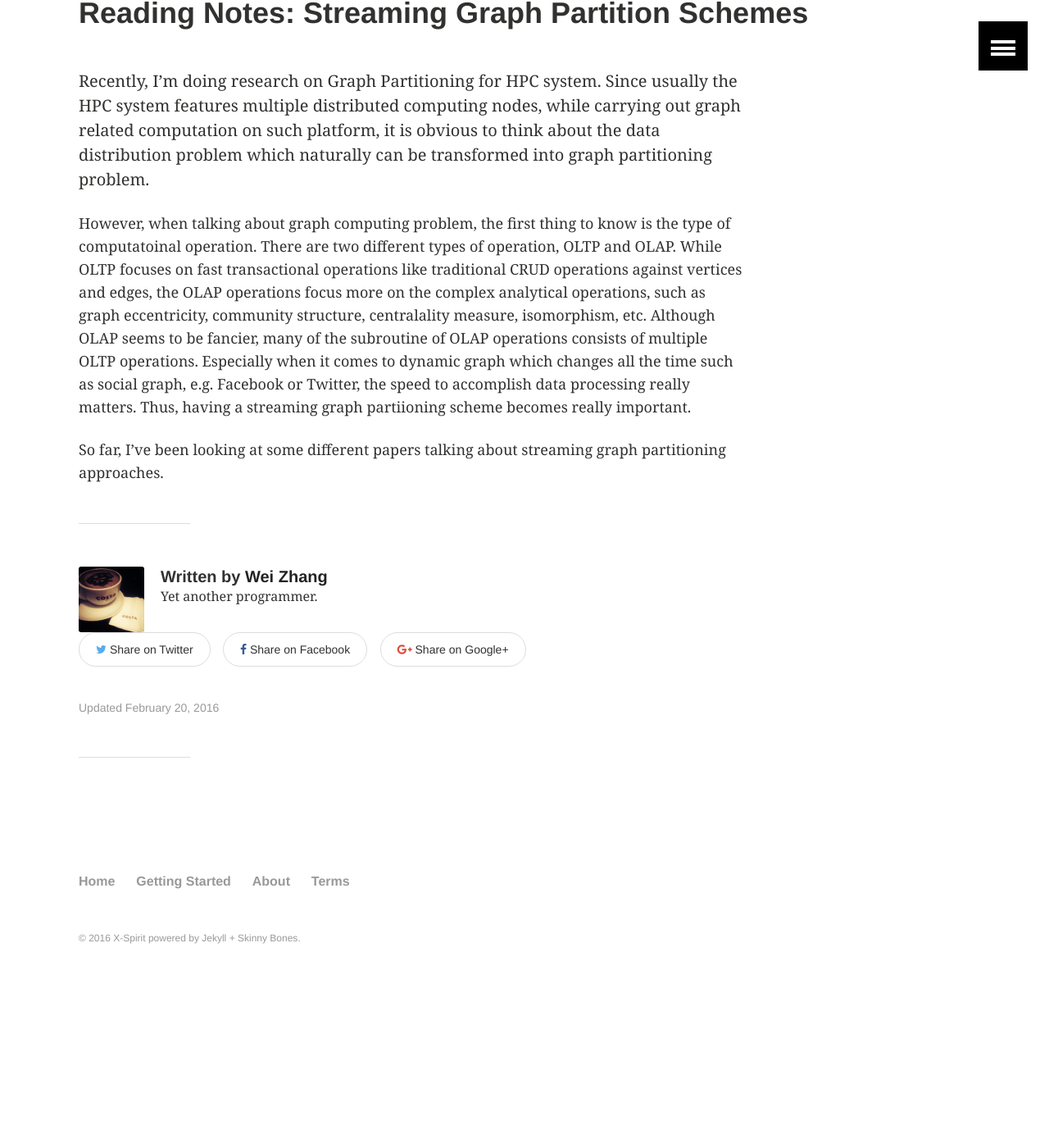
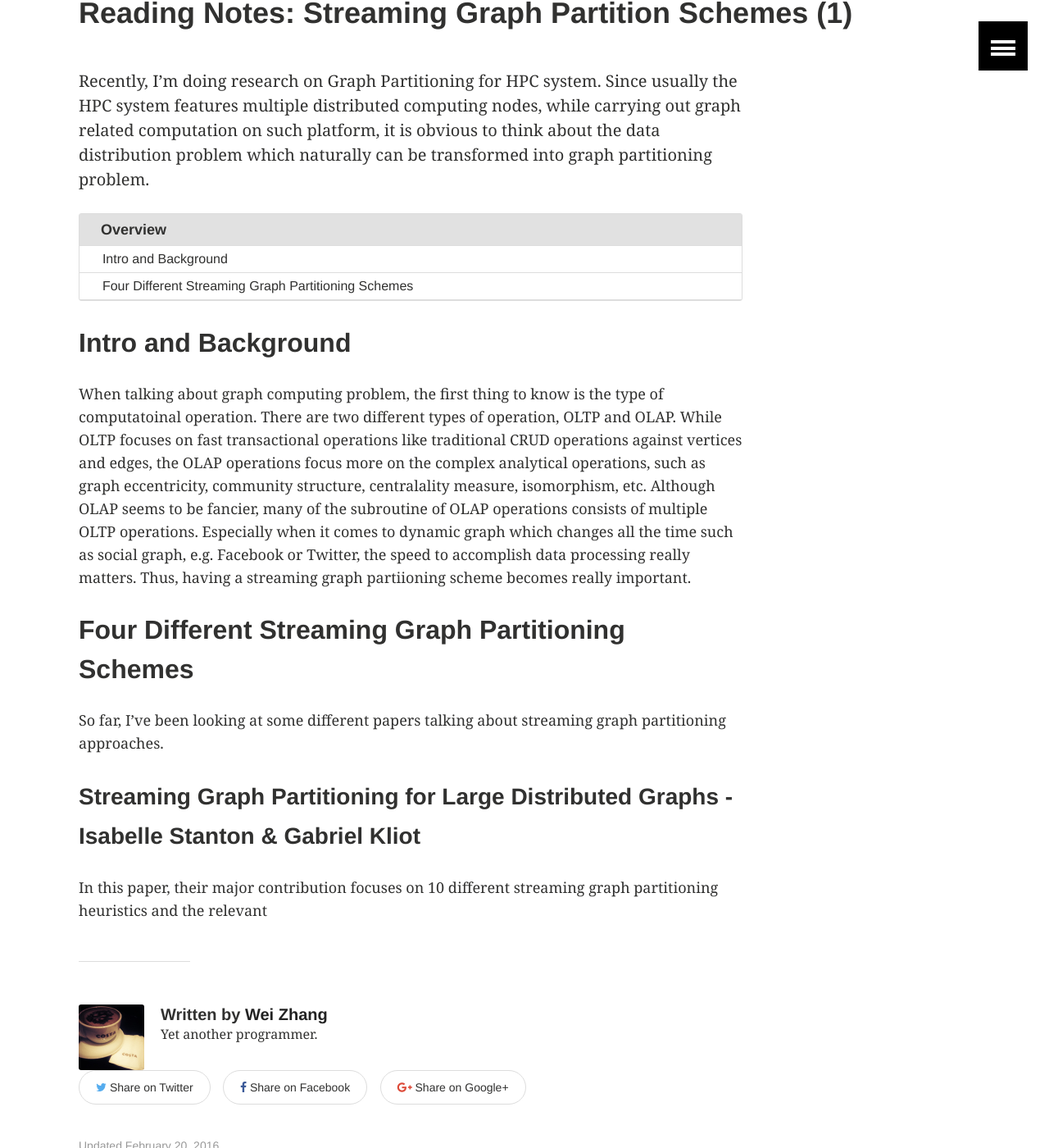
Before and after one commit to zhangwei217245/my_old_website, a Jekyll site: the page built from _posts/blogs/2016-02-20-reading-notes-streaming-graph-partition-schemes.md, in a window 1280 px wide and 1400 px high, scrolled down 784 px. Shown: the whole window at 82% size. Built offline with Jekyll 4.4.1, drawn with Linux system fonts in a browser that asks for light colours; comment, search, counter and statistics services are not loaded; before the commit the page ends 2014 px from its top, so only the background shows below that.

```diff
--- a/_posts/blogs/2016-02-20-reading-notes-streaming-graph-partition-schemes.md
+++ b/_posts/blogs/2016-02-20-reading-notes-streaming-graph-partition-schemes.md
@@ -1,6 +1,6 @@
 ---
 layout: article
-title: "Reading Notes: Streaming Graph Partition Schemes"
+title: "Reading Notes: Streaming Graph Partition Schemes (1)"
 categories: blogs
 modified: 2016-02-20T15:39:59-06:00
 image:
@@ -15,6 +15,16 @@ date: 2016-02-20T15:39:59-06:00
 
 Recently, I'm doing research on Graph Partitioning for HPC system. Since usually the HPC system features multiple distributed computing nodes, while carrying out graph related computation on such platform, it is obvious to think about the data distribution problem which naturally can be transformed into graph partitioning problem.
 
-However, when talking about graph computing problem, the first thing to know is the type of computatoinal operation. There are two different types of operation, OLTP and OLAP. While OLTP focuses on fast transactional operations like traditional CRUD operations against vertices and edges, the OLAP operations focus more on the complex analytical operations, such as graph eccentricity, community structure, centralality measure, isomorphism, etc. Although OLAP seems to be fancier, many of the subroutine of OLAP operations consists of multiple OLTP operations. Especially when it comes to dynamic graph which changes all the time such as social graph, e.g. Facebook or Twitter, the speed to accomplish data processing really matters. Thus, having a streaming graph partiioning scheme becomes really important.
+{% include toc.html %}
+
+## Intro and Background
+
+When talking about graph computing problem, the first thing to know is the type of computatoinal operation. There are two different types of operation, OLTP and OLAP. While OLTP focuses on fast transactional operations like traditional CRUD operations against vertices and edges, the OLAP operations focus more on the complex analytical operations, such as graph eccentricity, community structure, centralality measure, isomorphism, etc. Although OLAP seems to be fancier, many of the subroutine of OLAP operations consists of multiple OLTP operations. Especially when it comes to dynamic graph which changes all the time such as social graph, e.g. Facebook or Twitter, the speed to accomplish data processing really matters. Thus, having a streaming graph partiioning scheme becomes really important.
+
+## Four Different Streaming Graph Partitioning Schemes
 
 So far, I've been looking at some different papers talking about streaming graph partitioning approaches.
+
+### Streaming Graph Partitioning for Large Distributed Graphs - Isabelle Stanton & Gabriel Kliot
+
+In this paper, their major contribution focuses on 10 different streaming graph partitioning heuristics and the relevant
```
Also changed, not shown: _posts/blogs/2016-02-24-Evaluation in FENNEL.md (added, +21 -0 lines).
